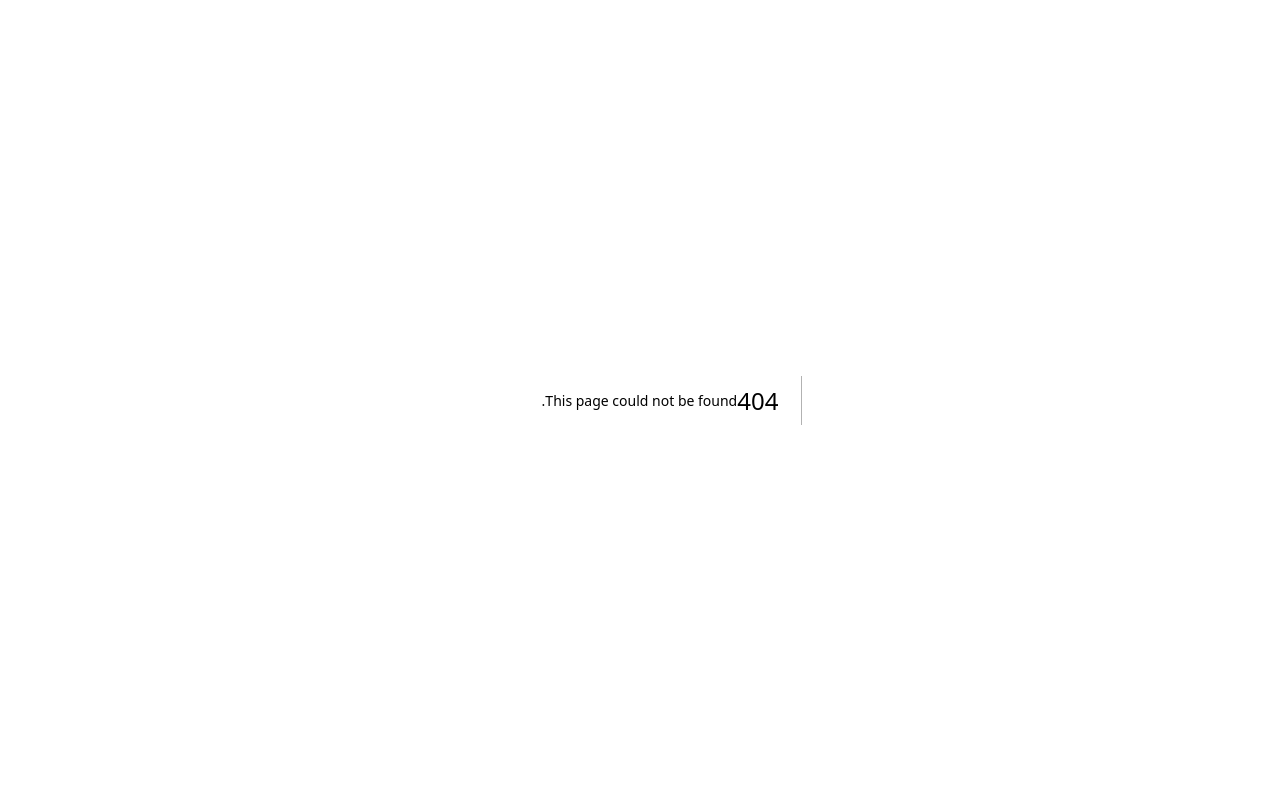
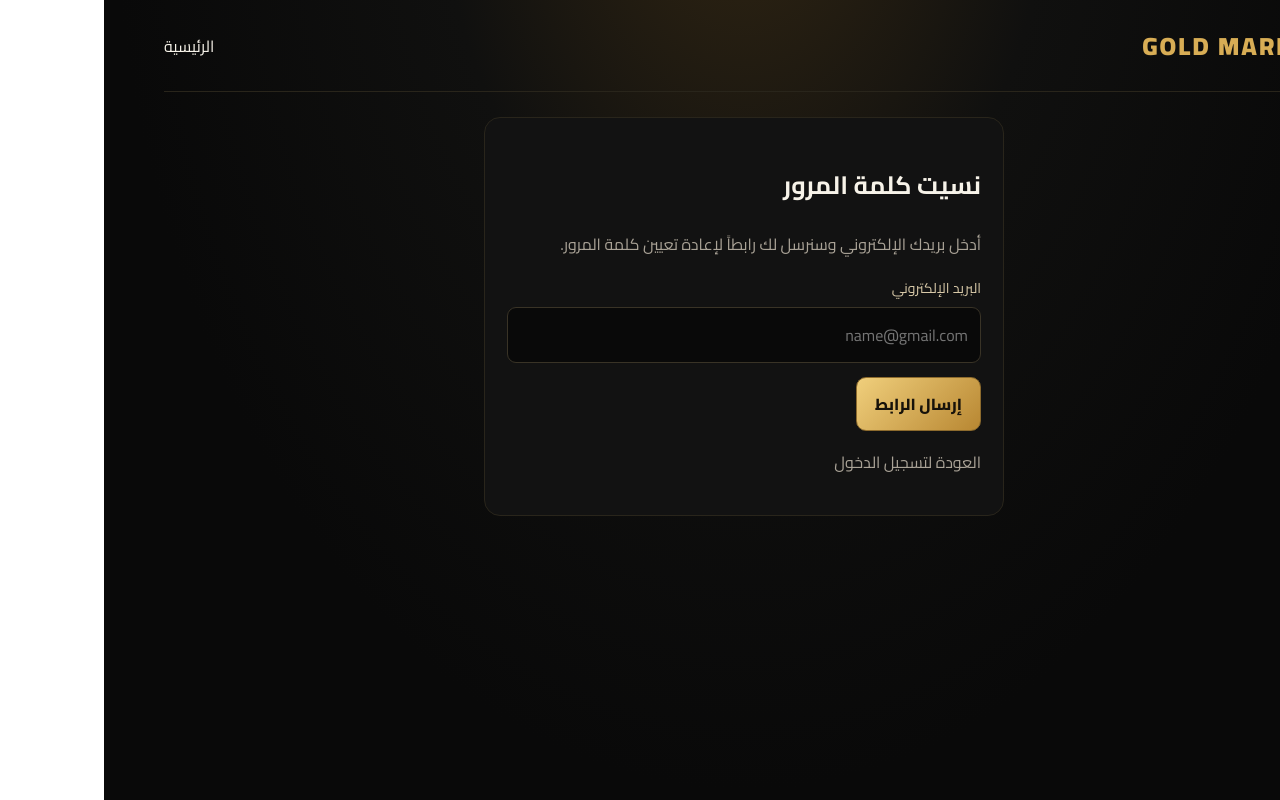
Before and after one commit to rayanaljariri975-ai/gold-market, a Next.js app: page /forgot-password in a window 1280 px wide. Before the commit this address had no page. Built offline with nearby package versions, Linux system fonts and the light colour scheme; no server answers.

Commit message:
Create page.tsx

```diff
--- /dev/null
+++ b/src/app/forgot-password/page.tsx
@@ -0,0 +1,57 @@
+"use client";
+import { useState } from "react";
+import Link from "next/link";
+import { createClient } from "@/lib/supabase/client";
+
+export default function ForgotPassword() {
+  const supabase = createClient();
+  const [email, setEmail] = useState("");
+  const [sent, setSent] = useState(false);
+  const [error, setError] = useState("");
+  const [loading, setLoading] = useState(false);
+
+  async function submit(e: React.FormEvent) {
+    e.preventDefault();
+    setError("");
+    setLoading(true);
+    const { error } = await supabase.auth.resetPasswordForEmail(email, {
+      redirectTo: `${location.origin}/auth/callback?next=/reset-password`,
+    });
+    setLoading(false);
+    if (error) {
+      setError(error.message);
+      return;
+    }
+    setSent(true);
+  }
+
+  return (
+    <main className="wrap">
+      <header className="nav">
+        <Link className="logo" href="/">GOLD MARKET</Link>
+        <Link href="/">الرئيسية</Link>
+      </header>
+      <section className="section" style={{ maxWidth: 520, margin: "auto" }}>
+        <div className="panel">
+          <h2>نسيت كلمة المرور</h2>
+          <p className="muted">أدخل بريدك الإلكتروني وسنرسل لك رابطاً لإعادة تعيين كلمة المرور.</p>
+          {sent ? (
+            <p className="notice">تم إرسال الرابط. افحص بريدك الإلكتروني.</p>
+          ) : (
+            <form onSubmit={submit}>
+              <div className="field">
+                <label>البريد الإلكتروني</label>
+                <input type="email" required value={email} onChange={(e) => setEmail(e.target.value)} placeholder="name@gmail.com" />
+              </div>
+              <button disabled={loading}>{loading ? "جارٍ الإرسال..." : "إرسال الرابط"}</button>
+            </form>
+          )}
+          {error && <p className="notice">{error}</p>}
+          <p className="muted" style={{ marginTop: 16 }}>
+            <Link href="/login">العودة لتسجيل الدخول</Link>
+          </p>
+        </div>
+      </section>
+    </main>
+  );
+}
```
